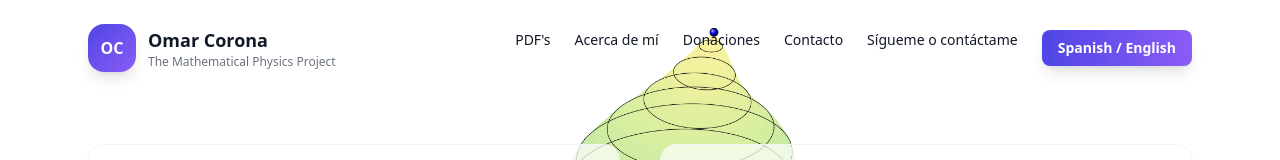
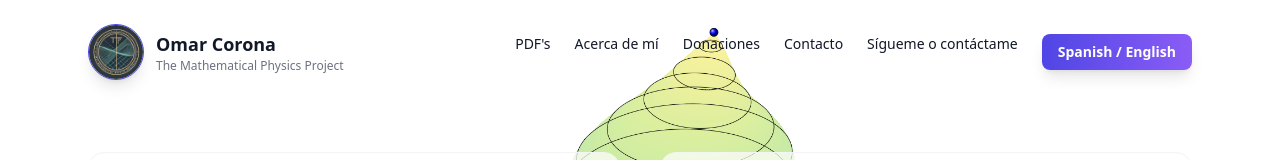
Before and after one commit to artinnether/the_mathematical_physics_project, a plain HTML site: page index.html in a window 1280 px wide. Shown: the top 160 px of the page. Drawn offline with nearby package versions, Linux system fonts and the light colour scheme.

Commit message:
Update index.html

```diff
--- a/index.html
+++ b/index.html
@@ -23,7 +23,9 @@
 
 <header class="max-w-6xl mx-auto p-6 flex items-center justify-between">
   <div class="flex items-center gap-3">
-    <div class="w-12 h-12 rounded-2xl bg-gradient-to-br from-indigo-600 to-violet-500 flex items-center justify-center text-white font-bold shadow-lg">OC</div>
+    <div class="w-14 h-14 rounded-full overflow-hidden shadow-lg border border-indigo-600">
+  <img src="tmpp_logo.png" alt="TMPP Logo" class="w-full h-full object-cover">
+</div>
     <div>
       <h1 class="text-lg font-semibold">Omar Corona</h1>
       <p class="text-xs text-gray-500">The Mathematical Physics Project</p>
```
